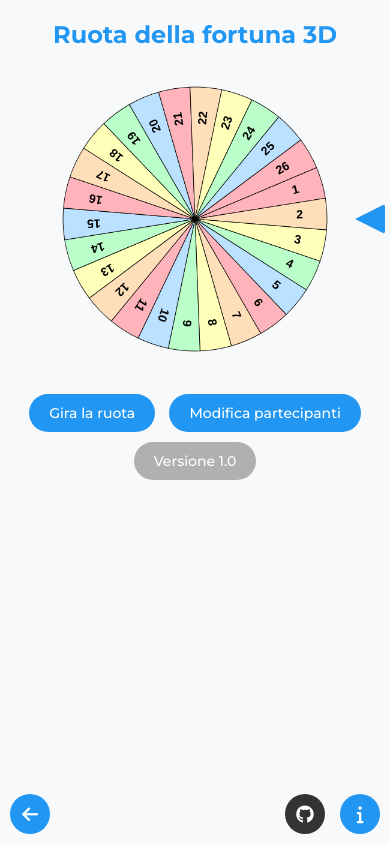
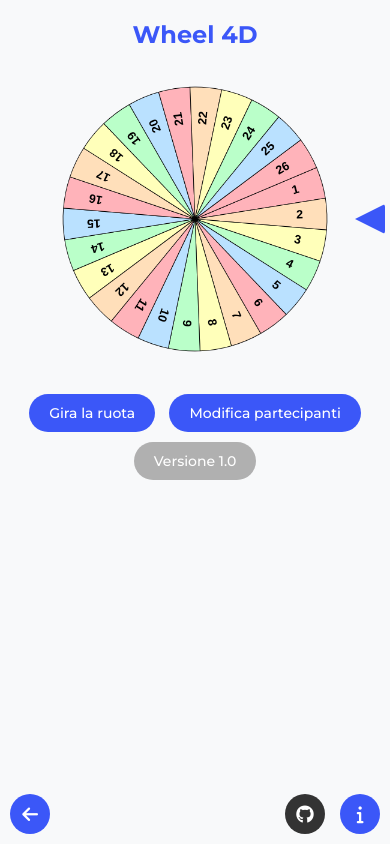
Before and after one commit to lollo21x/wheel, a plain HTML site: page index.html in a window 390 px wide. Drawn offline with Linux system fonts and the light colour scheme.

Commit message:
Update index.html

```diff
--- a/index.html
+++ b/index.html
@@ -33,13 +33,13 @@
         .main-title {
             font-family: 'Montserrat', sans-serif;
             font-size: 40px;
-            color: #2196F3;
+            color: #3b57f8;
             margin-bottom: 20px;
         }
 
         #backIcon {
             left: 20px;
-            background-color: #2196F3;
+            background-color: #3b57f8;
         }
 
         #wheelCanvas {
@@ -68,7 +68,7 @@
             height: 0;
             border-top: 20px solid transparent;
             border-bottom: 20px solid transparent;
-            border-right: 40px solid #2196F3;
+            border-right: 40px solid #3b57f8;
             pointer-events: none;
             border-radius: 3px;
         }
@@ -81,7 +81,7 @@
             margin: 0 5px;
             padding: 12px 24px;
             cursor: pointer;
-            background-color: #2196F3;
+            background-color: #3b57f8;
             color: white;
             border: none;
             border-radius: 50px;
@@ -203,7 +203,7 @@
             transform: translateY(-50%);
             width: 22px;
             height: 22px;
-            border: 2px solid #2196F3;
+            border: 2px solid #3b57f8;
             border-radius: 50%;
             background: white;
             transition: all 0.3s ease;
@@ -211,7 +211,7 @@
         }
 
         .number-item input[type="checkbox"]:checked + label:before {
-            background: #2196F3;
+            background: #3b57f8;
         }
 
         .number-item label:after {
@@ -287,7 +287,7 @@
             max-height: 50vh;
             overflow-y: auto;
             scrollbar-width: thin;
-            scrollbar-color: #2196F3 #f0f0f0;
+            scrollbar-color: #3b57f8 #f0f0f0;
         }
 
         #numberList::-webkit-scrollbar {
@@ -300,7 +300,7 @@
         }
 
         #numberList::-webkit-scrollbar-thumb {
-            background-color: #2196F3;
+            background-color: #3b57f8;
             border-radius: 10px;
         }
 
@@ -375,7 +375,7 @@
             width: 50px;
             height: 50px;
             border-radius: 50%;
-            background-color: #2196F3;
+            background-color: #3b57f8;
             color: white;
             display: flex;
             justify-content: center;
@@ -394,11 +394,11 @@
         }
 
         #infoIcon {
-            background-color: #2196F3;
+            background-color: #3b57f8;
         }
 
         #backIcon {
-            background-color: #2196F3;
+            background-color: #3b57f8;
         }
 
         /* Modal informazioni */
@@ -439,7 +439,7 @@
                 right: -40px;
                 border-top: 15px solid transparent;
                 border-bottom: 15px solid transparent;
-                border-right: 30px solid #2196F3;
+                border-right: 30px solid #3b57f8;
                 border-radius: 3px;
             }
 
@@ -504,7 +504,7 @@
 </head>
 <body>
     <div class="container">
-        <h1 class="main-title">Ruota della fortuna 3D</h1>
+        <h1 class="main-title">Wheel 4D</h1>
         <div id="result"></div>
         <div class="wheel-container">
             <canvas id="wheelCanvas" width="500" height="500"></canvas>
```
